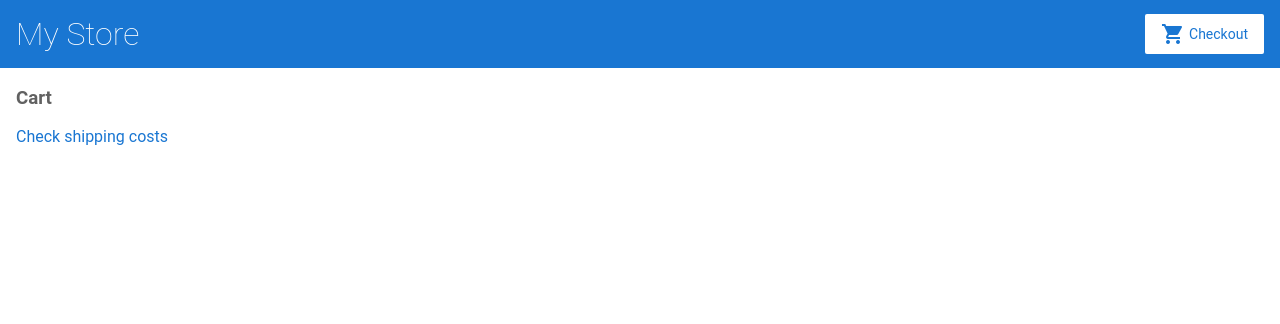
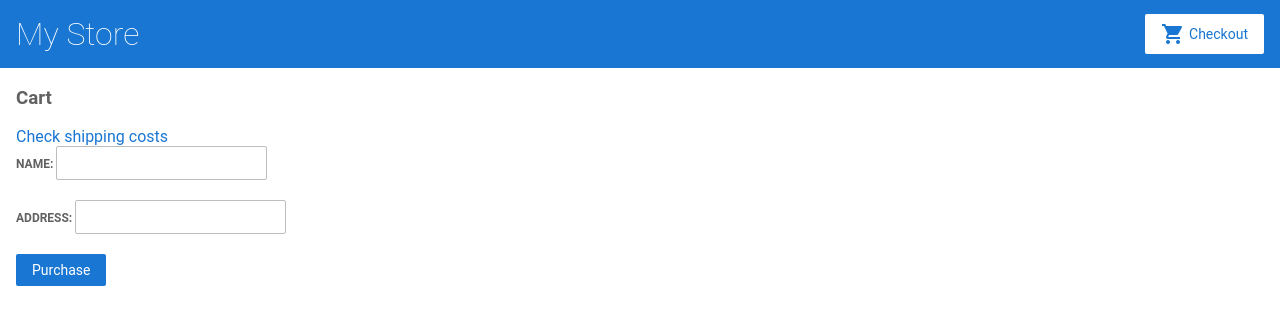
Before and after one commit to NitinNair89/angular-geting-started-nn, an Angular app: page /cart in a window 1280 px wide. Shown: the top 324 px of the page. Built offline with nearby package versions, Linux system fonts and the light colour scheme.

Commit message:
Added checkout form

```diff
--- a/src/app/cart/cart.component.html
+++ b/src/app/cart/cart.component.html
@@ -6,3 +6,14 @@
 </div>
 
 <a href="/shipping">Check shipping costs</a>
+
+<form [formGroup]="checkoutForm" (ngSubmit)="onSubmit(checkoutForm.value)">
+  <div>
+    <label for="name">Name: <input type="text" id="name" formControlName="name" /></label>
+  </div>
+  <div>
+    <label for="address">Address: <input type="text" id="address" formControlName="address" /></label>
+  </div>
+  <button type="submit" class="button">Purchase</button>
+
+</form>
--- a/src/app/cart/cart.component.ts
+++ b/src/app/cart/cart.component.ts
@@ -1,4 +1,5 @@
 import { Component, OnInit } from '@angular/core';
+import { FormBuilder } from '@angular/forms';
 
 import { CartService } from '../cart.service';
 
@@ -12,13 +13,31 @@
   // Property to hold cart items
   items;
 
+  // Property to hold form data
+  checkoutForm;
+
   constructor(
-    private cartService: CartService
-  ) { }
+    private cartService: CartService,
+    private formBuilder: FormBuilder
+  ) {
+    // Populate the cart with added products
+    this.items = this.cartService.getItems();
+
+    // Set the form model
+    this.checkoutForm = this.formBuilder.group({
+      name: '',
+      address: ''
+    });
+  }
 
   ngOnInit() {
-    // Populate the cart with added products
-    this.items = this.cartService.getItems();
   }
 
+  // Method to submit form and clear cart
+  onSubmit(customerData) {
+    console.warn(customerData);
+
+    this.cartService.clearItems();
+    this.checkoutForm.reset();
+  }
 }
--- a/src/app/shipping/shipping.component.html
+++ b/src/app/shipping/shipping.component.html
@@ -1,6 +1,6 @@
 <h3>Shipping Costs</h3>
 
 <div class="shipping-costs" *ngFor="let shippingCost of shippingCosts | async">
-  <span>{{shippingCost.type}}</span>
-  <span>{{shippingCost.price | currency}}</span>
+	<span>{{shippingCost.type}}</span>
+	<span>{{shippingCost.price | currency}}</span>
 </div>
```
